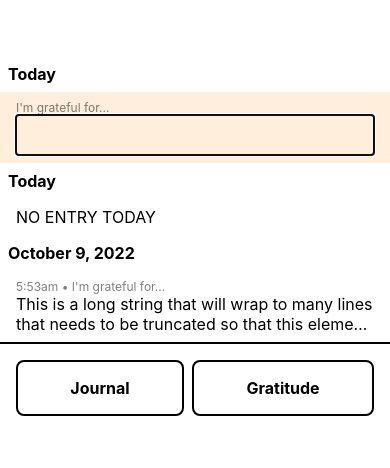
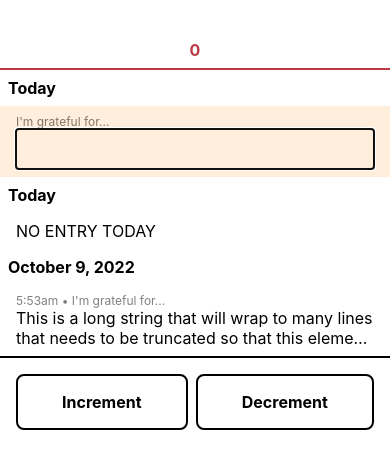
Before and after one commit to MatthewDailey/android-journal, a React Native app: screen / in a window 390 px wide. Shown: the top 468 px of the page. Built offline with nearby package versions, Linux system fonts and the light colour scheme.

Commit message:
add animated streak view

```diff
--- a/component_demo_view.tsx
+++ b/component_demo_view.tsx
@@ -2,18 +2,21 @@ import React from "react";
 import { StyleSheet, Text, View } from "react-native";
 import { PrimaryButton, ButtonContainer } from "./components/button";
 import { DateListItem, EditingListItem, GratitudeListItem, NoEntryListItem } from "./components/list_items";
+import { StreakHeader } from "./components/streak";
 import { HeavyText, LightText, NormalText } from "./components/text";
 
 const styles = StyleSheet.create({
     container: {
-        marginTop: 56,
         backgroundColor: '#fff',
     },
 });
 
 export function ComponentDemoView() {
+    const [streakCount, setStreakCount] = React.useState(0);
+
     return (
         <View style={styles.container}>
+            <StreakHeader count={streakCount} isStreak={streakCount > 1} />
             <DateListItem dateMs={new Date().getTime()}/>
             <EditingListItem header="I'm grateful for..." onChangeText={function (text: string): void {} } />
             <DateListItem dateMs={new Date().getTime()}/>
@@ -21,8 +24,8 @@ export function ComponentDemoView() {
             <DateListItem dateMs={new Date().getTime() - 1000 * 60 * 60 * 24}/>
             <GratitudeListItem text="This is a long string that will wrap to many lines that needs to be truncated so that this element does not take up too much space." dateMs={1665553993440} />
             <ButtonContainer>
-                <PrimaryButton onPress={() => { } } text="Journal" />
-                <PrimaryButton onPress={() => { } } text="Gratitude" />
+                <PrimaryButton onPress={() => { setStreakCount(streakCount + 1)} } text="Increment" />
+                <PrimaryButton onPress={() => { setStreakCount(streakCount - 1)} } text="Decrement" />
             </ButtonContainer>
         </View>
     );
--- /dev/null
+++ b/components/streak.tsx
@@ -0,0 +1,51 @@
+import React from 'react'
+import { Animated, View, StyleSheet } from 'react-native'
+import { HeavyText } from './text'
+
+const styles = StyleSheet.create({
+    container: {
+        paddingTop: 40,
+        paddingBottom: 8,
+        alignItems: 'center',
+        borderBottomWidth: 2,
+        overflow: 'hidden',
+    },
+    ripple: {
+        backgroundColor: '#61C9A8',
+        borderRadius: 50,
+        position: 'absolute',
+    }
+})
+
+export const StreakHeader = (props: { count: number, isStreak: boolean }) => {
+    const color = props.isStreak ? '#61C9A8' : '#BA3B46'
+
+    const timing = 300
+    const fadeAnim = React.useRef(new Animated.Value(0)).current
+    React.useEffect(() => {
+        if (props.isStreak) {
+            Animated.sequence([
+                Animated.timing(fadeAnim,
+                    {
+                        useNativeDriver: true,
+                        toValue: 0.5,
+                        duration: timing,
+                    }),
+                Animated.timing(fadeAnim,
+                    {
+                        delay: 50,
+                        useNativeDriver: true,
+                        toValue: 0,
+                        duration: timing / 2,
+                    }),
+            ]).start();
+        }
+    }, [fadeAnim, props.isStreak])
+
+    return (
+        <View style={{ ...styles.container, borderBottomColor: color }}>
+            {props.isStreak && <Animated.View style={{ ...styles.ripple, opacity: fadeAnim, width: 700, height: 100 }} />}
+            <HeavyText color={color}>{props.count}</HeavyText>
+        </View>
+    )
+}
--- a/components/text.tsx
+++ b/components/text.tsx
@@ -22,8 +22,8 @@ const textStyle = StyleSheet.create({
     }
 });
 
-export const HeavyText = (props: TextProps) => (
-    <Text style={textStyle.bold} {...props}/>
+export const HeavyText = (props: TextProps & {color?: string}) => (
+    <Text {...props} style={{...textStyle.bold, color: props.color}} />
 )
 
 export const NormalText = (props: TextProps) => (
```
Also changed, not shown: 1 other file (tests, documents, lock files or other folders).
